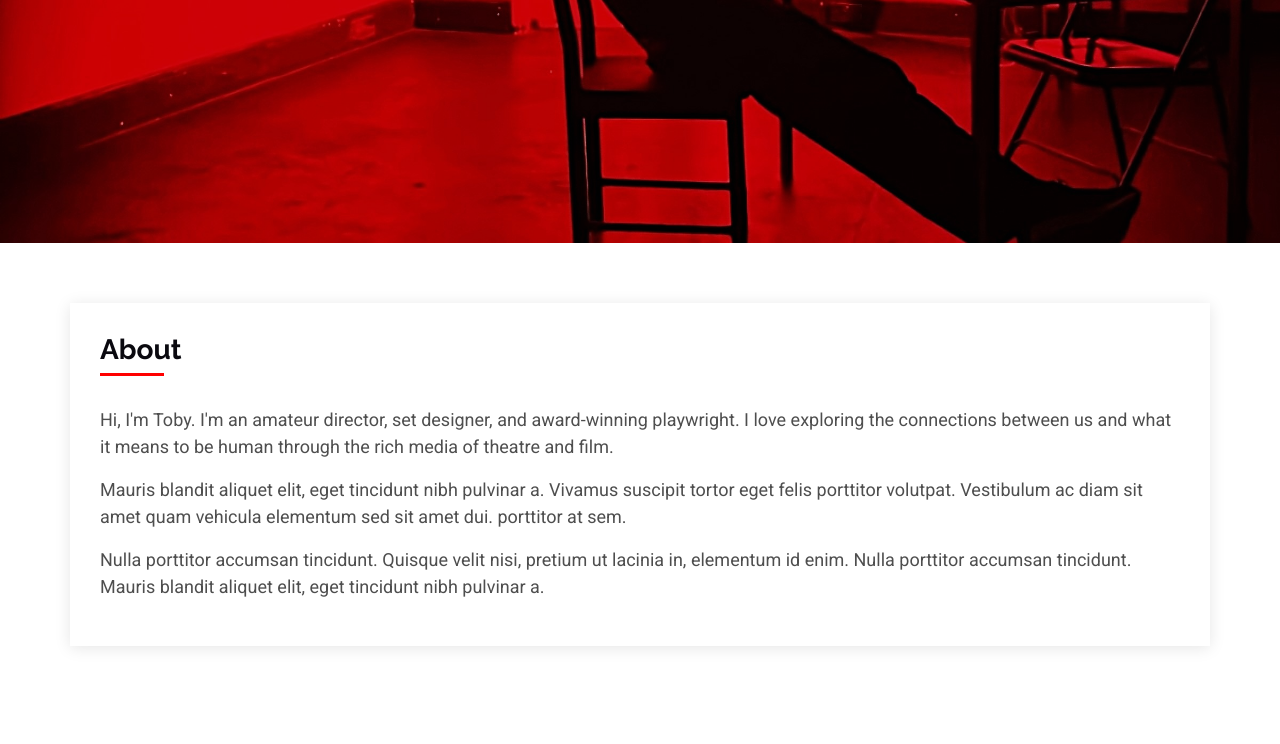
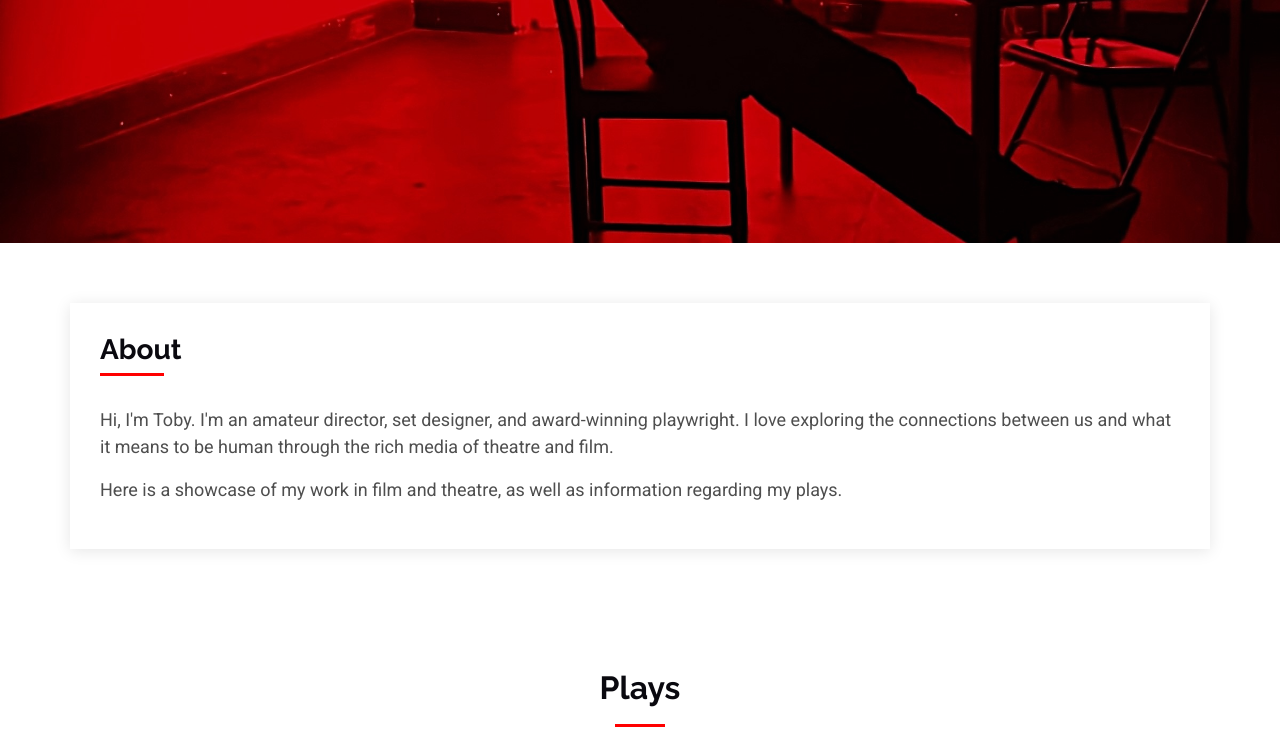
Before and after one commit to tmncollins/Theatre, a plain HTML site: page index.html in a window 1280 px wide. Shown: the part 558-1302 px from the top of the page. Drawn offline with Linux system fonts and the light colour scheme.

Commit message:
Update index.html

```diff
--- a/index.html
+++ b/index.html
@@ -76,18 +76,13 @@
             <div class="about-me">
               <h4>About</h4>
               <p>
-		Hi, I'm Toby. I'm an amateur director, set designer, and award-winning playwright. I love exploring the connections between us and what it means to be human through the rich media of theatre and film.
+		Hi, I'm Toby. I'm an amateur director, set designer, and award-winning playwright.
+		I love exploring the connections between us and what it means to be human through
+		the rich media of theatre and film.
               </p>
               <p>
-                Mauris blandit aliquet elit, eget tincidunt nibh pulvinar a. Vivamus suscipit tortor eget felis
-                porttitor volutpat. Vestibulum
-                ac diam sit amet quam vehicula elementum sed sit amet dui. porttitor at sem.
-              </p>
-              <p>
-                Nulla porttitor accumsan tincidunt. Quisque velit nisi, pretium ut lacinia in, elementum id enim.
-                Nulla porttitor accumsan
-                tincidunt. Mauris blandit aliquet elit, eget tincidunt nibh pulvinar a.
-              </p>
+		Here is a showcase of my work in film and theatre, as well as information regarding my plays.
+	      </p>
             </div>
 
       </div>
```
